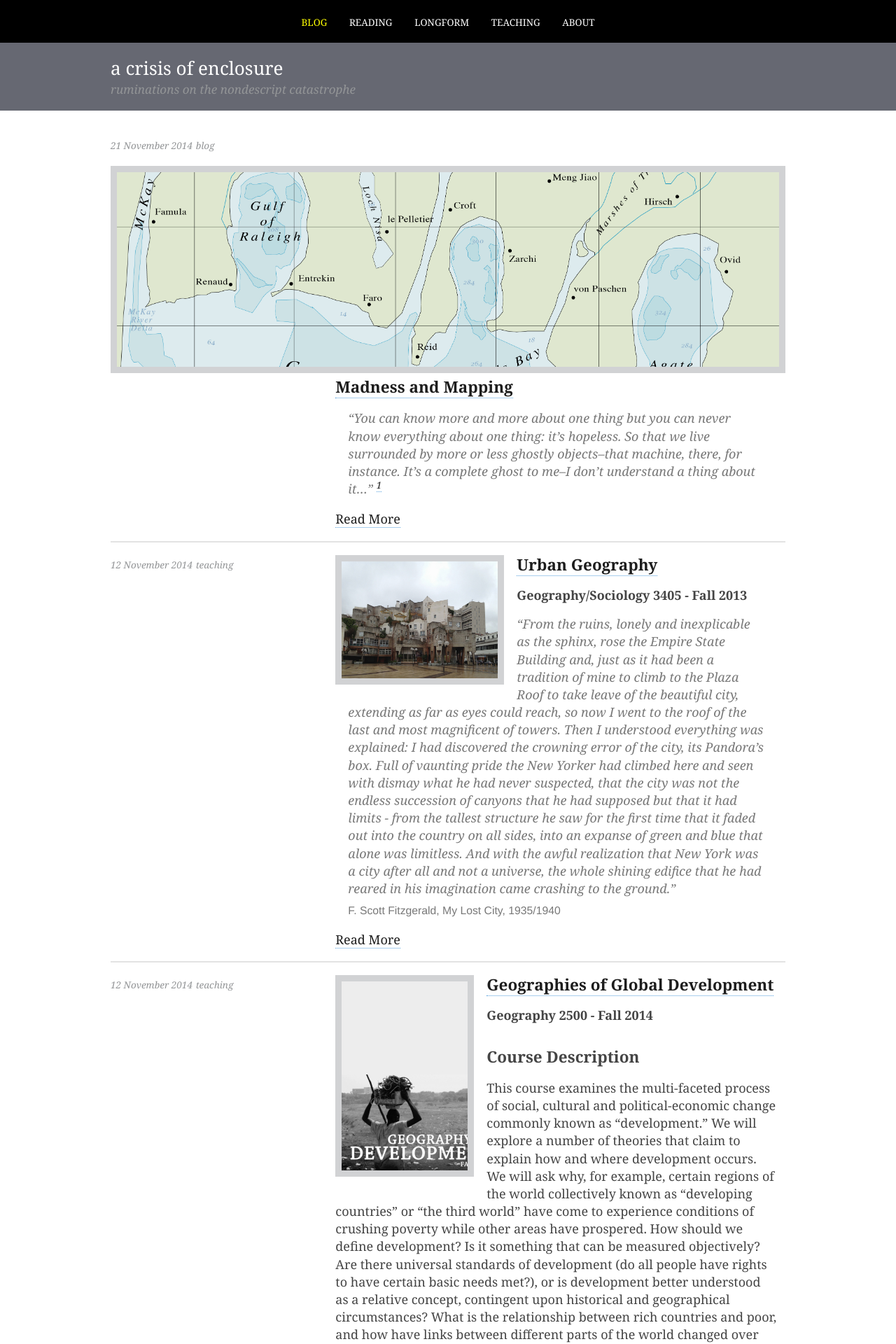
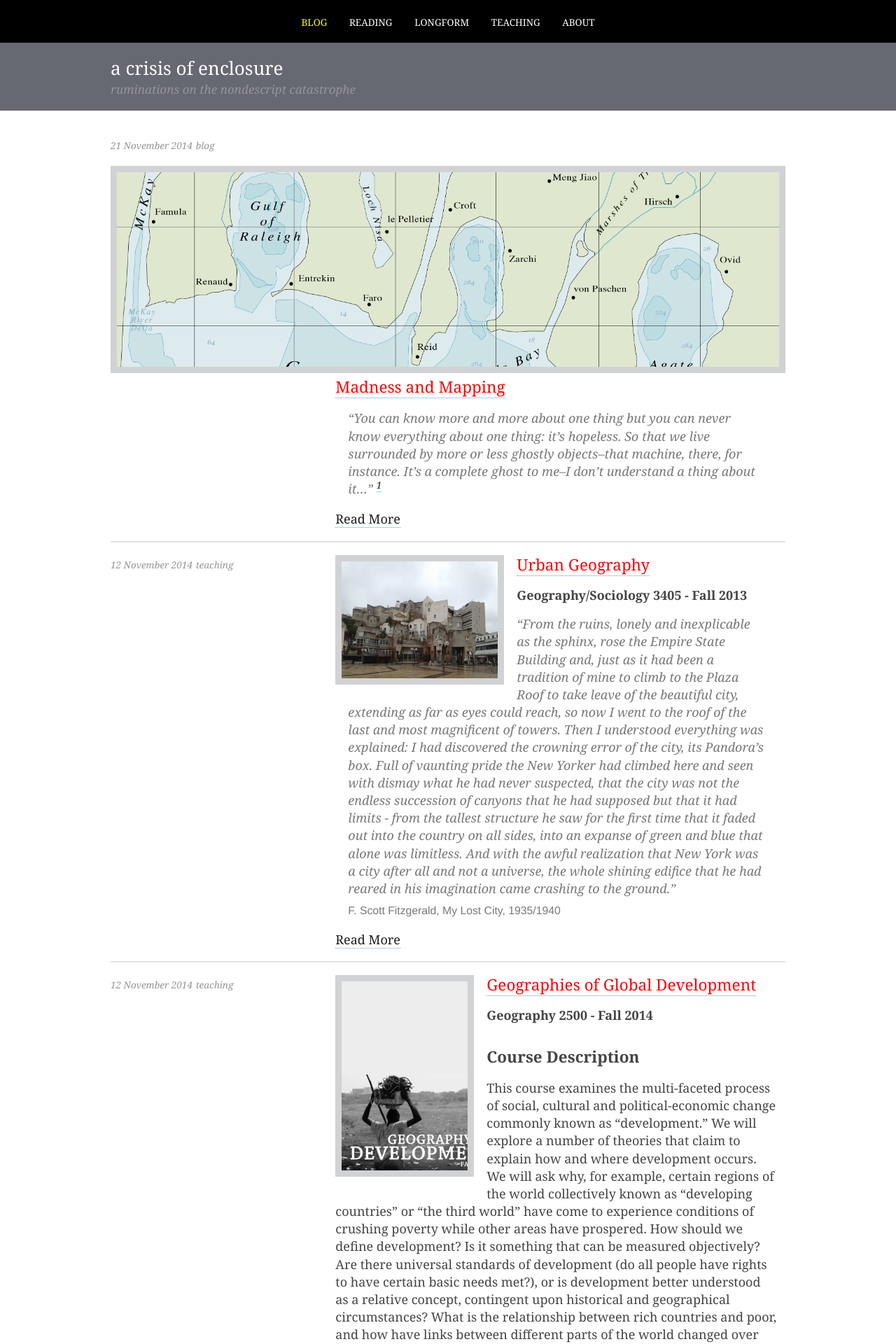
Before and after one commit to nisaface/nisaface.github.io, a Jekyll site: the page built from index.html, in a window 1280 px wide. Shown: the top 1920 px of the page at 70% size. Built offline with Jekyll 4.4.1, drawn with Linux system fonts in a browser that asks for light colours; the list of posts is cut into pages by our own code.

Commit message:
title edits
@nisaface The color part is updated on line 695 of style.css and the
weight is on line 692

```diff
--- a/css/style.css
+++ b/css/style.css
@@ -688,7 +688,11 @@ figure {
   font-size: 1.25em;
   max-width: 50em;
   margin: 0 auto;
-  color: #666873;
+  font-weight: normal;
+}
+
+.post-title a {
+  color: red;
 }
 
 .post-subtitle {
```
